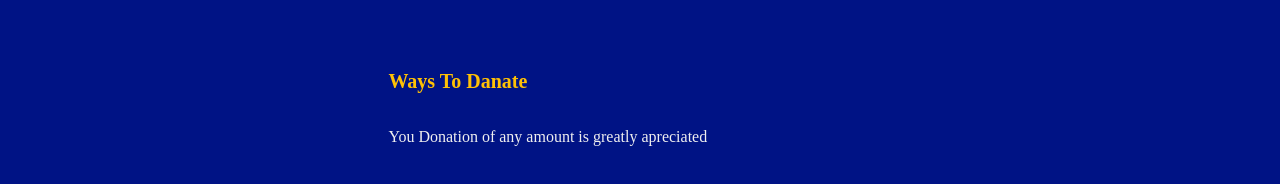
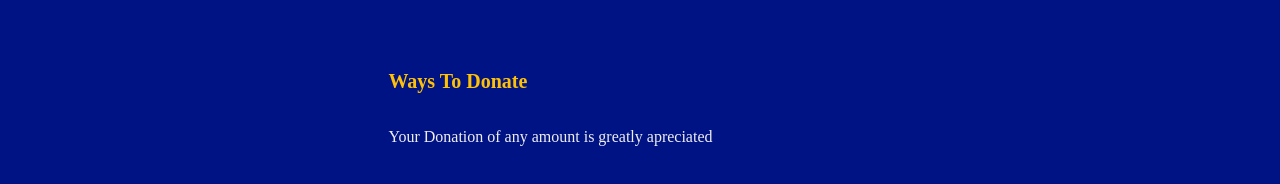
Before and after one commit to grant8827/A-Ray-of-Hope-Outreach-Ministries, a React (Create React App) app: page /paypalDonate in a window 1280 px wide. Shown: the part 698-882 px from the top of the page. Built offline with nearby package versions, Linux system fonts and the light colour scheme.

Commit message:
words correction

```diff
--- a/src/components/Footer.jsx
+++ b/src/components/Footer.jsx
@@ -41,8 +41,8 @@ function Footer() {
             </div>
 
             <div style={{ margin:'20px', padding:'20px'}}>
-                <h3 style={{fontSize:'20px', marginBottom:'35px'}}>Ways To Danate</h3>
-                <p  style={{color:'var(--white', marginBottom:'20px'}}>You Donation of any amount is greatly apreciated</p>
+                <h3 style={{fontSize:'20px', marginBottom:'35px'}}>Ways To Donate</h3>
+                <p  style={{color:'var(--white', marginBottom:'20px'}}>Your Donation of any amount is greatly apreciated</p>
                 <div style={{flexDirection:'column', display:'block'}}>
                 <Link to="/donate"><button style={{margin:'20px'}}>PayPal <FontAwesomeIcon style={{backgroundColor:'white', padding:'3px', width:"18PX", borderRadius:'50%', color:'#0790d0'}} icon={faPaypal} /></button></Link>
                 <Link to="/donate"><button style={{margin:'20px'}}>Zelle <FontAwesomeIcon style={{backgroundColor:'white', padding:'3px', width:"18PX", borderRadius:'50%', color:'#6911d2'}} icon={faZ} /></button></Link>
```
